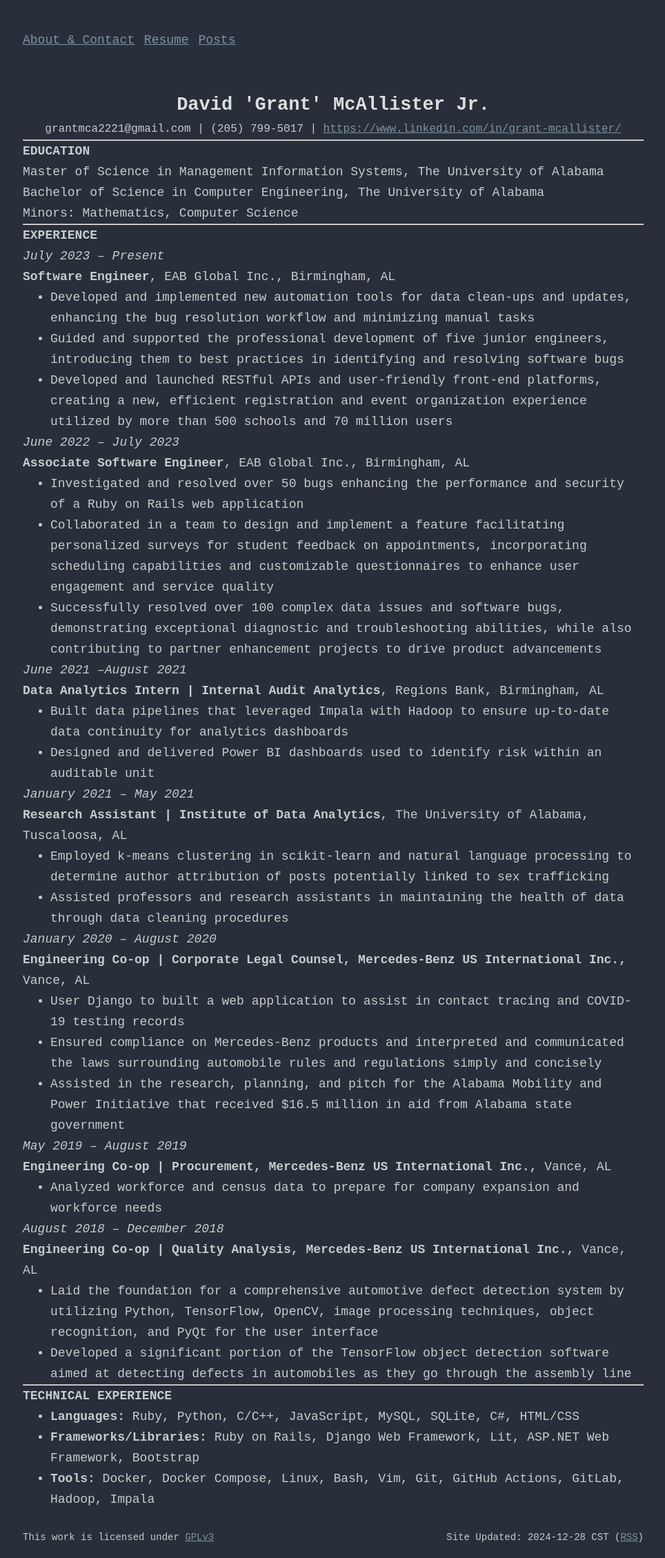
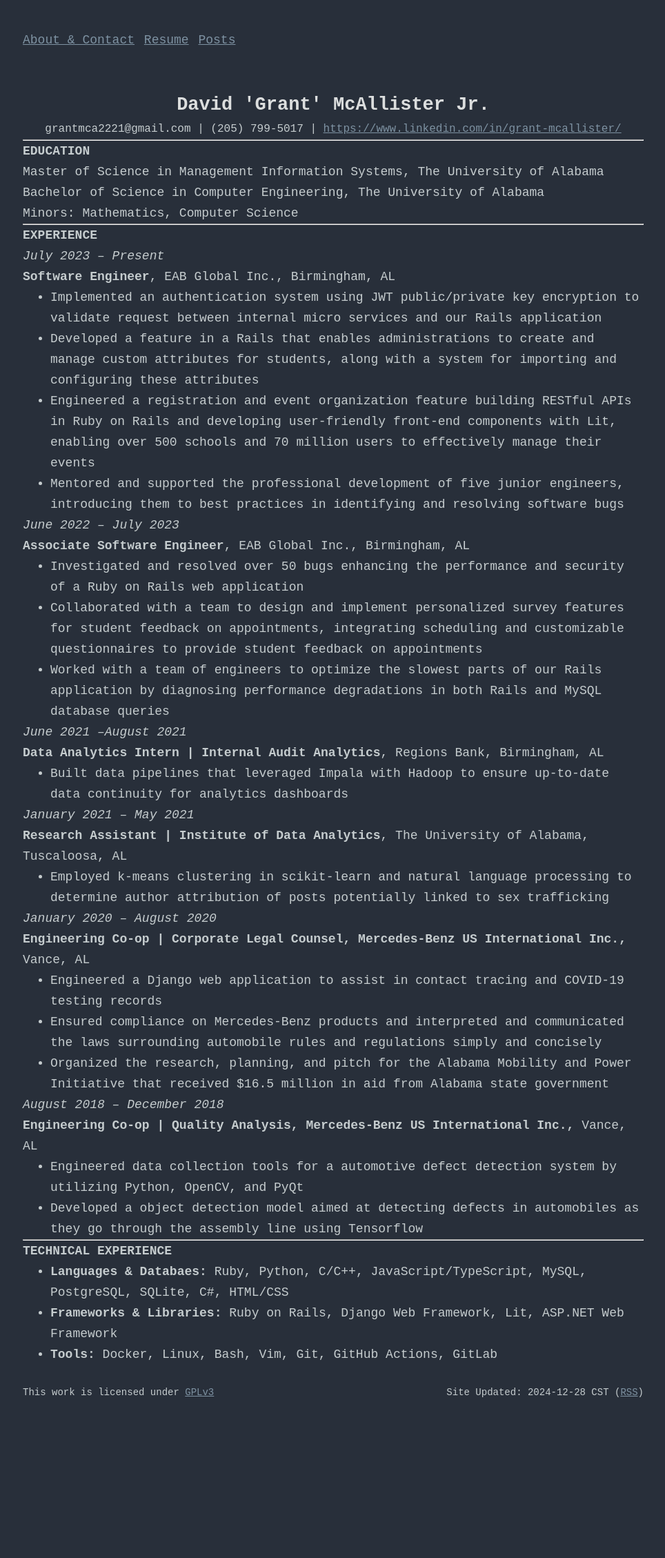
Before and after one commit to grantmca/grantmca.github.io, a Jekyll site: the page built from resume/index.html, in a window 1280 px wide. Shown: the whole page at 69% size, without its empty margins (157-1121 px from the left). Built offline with Jekyll 4.4.1, drawn with Linux system fonts in a browser that asks for light colours; after the commit the page ends 2048 px from its top, so only the background shows below that.

Commit message:
Did some work updaing my resume, and cleaning up basic stuff on the site

```diff
--- a/_sass/print.scss
+++ b/_sass/print.scss
@@ -1,4 +1,4 @@
-$font-size: 15px;
+$font-size: 15.2px;
 @media print {
   // Hiding elements
   .hide-on-print {
--- a/resume/index.html
+++ b/resume/index.html
@@ -23,9 +23,10 @@
   <p><i>July 2023 – Present</i></p>
   <p><b>Software Engineer</b>, EAB Global Inc., Birmingham, AL</p>
   <ul>
-    <li>Developed and implemented new automation tools for data clean-ups and updates, enhancing the bug resolution workflow and minimizing manual tasks</li>
-    <li>Guided and supported the professional development of five junior engineers, introducing them to best practices in identifying and resolving software bugs</li>
-    <li>Developed and launched RESTful APIs and user-friendly front-end platforms, creating a new, efficient registration and event organization experience utilized by more than 500 schools and 70 million users</li>
+    <li>Implemented an authentication system using JWT public/private key encryption to validate request between internal micro services and our Rails application</li>
+    <li>Developed a feature in a Rails that enables administrations to create and manage custom attributes for students, along with a system for importing and configuring these attributes</li>
+    <li>Engineered a registration and event organization feature building RESTful APIs in Ruby on Rails and developing user-friendly front-end components with Lit, enabling over 500 schools and 70 million users to effectively manage their events</li>
+    <li>Mentored and supported the professional development of five junior engineers, introducing them to best practices in identifying and resolving software bugs</li>
   </ul>
 </div>
 <div class='item'>
@@ -33,8 +34,8 @@
   <p><b>Associate Software Engineer</b>, EAB Global Inc., Birmingham, AL</p>
   <ul>
     <li>Investigated and resolved over 50 bugs enhancing the performance and security of a Ruby on Rails web application</li>
-    <li>Collaborated in a team to design and implement a feature facilitating personalized surveys for student feedback on appointments, incorporating scheduling capabilities and customizable questionnaires to enhance user engagement and service quality</li>
-    <li>Successfully resolved over 100 complex data issues and software bugs, demonstrating exceptional diagnostic and troubleshooting abilities, while also contributing to partner enhancement projects to drive product advancements</li>
+    <li>Collaborated with a team to design and implement personalized survey features for student feedback on appointments, integrating scheduling and customizable questionnaires to provide student feedback on appointments</li>
+    <li>Worked with a team of engineers to optimize the slowest parts of our Rails application by diagnosing performance degradations in both Rails and MySQL database queries</li>
   </ul>
 </div>
 <div class='item'>
@@ -42,7 +43,6 @@
   <p><b>Data Analytics Intern | Internal Audit Analytics</b>, Regions Bank, Birmingham, AL</p>
   <ul>
     <li>Built data pipelines that leveraged Impala with Hadoop to ensure up-to-date data continuity for analytics dashboards</li>
-    <li>Designed and delivered Power BI dashboards used to identify risk within an auditable unit</li>
   </ul>
 </div>
 <div class='item'>
@@ -50,38 +50,30 @@
   <p><b>Research Assistant | Institute of Data Analytics</b>, The University of Alabama, Tuscaloosa, AL</p>
   <ul>
     <li>Employed k-means clustering in scikit-learn and natural language processing to determine author attribution of posts potentially linked to sex trafficking</li>
-    <li>Assisted professors and research assistants in maintaining the health of data through data cleaning procedures</li>
   </ul>
 </div>
 <div class=item>
   <p><i>January 2020 – August 2020</i></p>
   <p><b>Engineering Co-op | Corporate Legal Counsel, Mercedes-Benz US International Inc.,</b> Vance, AL</p>
   <ul>
-    <li>User Django to built a web application to assist in contact tracing and COVID-19 testing records</li>
+    <li>Engineered a Django web application to assist in contact tracing and COVID-19 testing records</li>
     <li>Ensured compliance on Mercedes-Benz products and interpreted and communicated the laws surrounding automobile rules and regulations simply and concisely</li>
-    <li>Assisted in the research, planning, and pitch for the Alabama Mobility and Power Initiative that received $16.5 million in aid from Alabama state government</li>
-  </ul>
-</div>
-<div class=item>
-  <p><i>May 2019 – August 2019</i></p>
-  <p><b>Engineering Co-op | Procurement, Mercedes-Benz US International Inc.,</b> Vance, AL</p>
-  <ul>
-    <li>Analyzed workforce and census data to prepare for company expansion and workforce needs</li>
+    <li>Organized the research, planning, and pitch for the Alabama Mobility and Power Initiative that received $16.5 million in aid from Alabama state government</li>
   </ul>
 </div>
 <div class=item>
   <p><i>August 2018 – December 2018</i></p>
   <p><b>Engineering Co-op | Quality Analysis, Mercedes-Benz US International Inc.,</b> Vance, AL</p>
   <ul>
-    <li>Laid the foundation for a comprehensive automotive defect detection system by utilizing Python, TensorFlow, OpenCV, image processing techniques, object recognition, and PyQt for the user interface</li>
-    <li>Developed a significant portion of the TensorFlow object detection software aimed at detecting defects in automobiles as they go through the assembly line</li>
+    <li>Engineered data collection tools for a automotive defect detection system by utilizing Python, OpenCV, and PyQt</li>
+    <li>Developed a object detection model aimed at detecting defects in automobiles as they go through the assembly line using Tensorflow</li>
   </ul>
   <hr></hr>
   <div class='title'>
     <p><b>TECHNICAL EXPERIENCE</b></p>
   </div>
   <ul>
-    <li><b>Languages:</b> Ruby, Python, C/C++,  JavaScript, MySQL, SQLite, C#, HTML/CSS</li>
-    <li><b>Frameworks/Libraries:</b> Ruby on Rails, Django Web Framework, Lit, ASP.NET Web Framework, Bootstrap</li>
-    <li><b>Tools:</b> Docker, Docker Compose, Linux, Bash, Vim, Git, GitHub Actions, GitLab, Hadoop, Impala</li>
+    <li><b>Languages & Databaes:</b> Ruby, Python, C/C++,  JavaScript/TypeScript, MySQL, PostgreSQL, SQLite, C#, HTML/CSS</li>
+    <li><b>Frameworks & Libraries:</b> Ruby on Rails, Django Web Framework, Lit, ASP.NET Web Framework</li>
+    <li><b>Tools:</b> Docker, Linux, Bash, Vim, Git, GitHub Actions, GitLab</li>
   </ul>
```
Also changed, not shown: _posts/2024-4-4-Unserstanding-Static-Arrays.md (deleted, +0 -125 lines), posts/index.html (line endings or trailing spaces).
